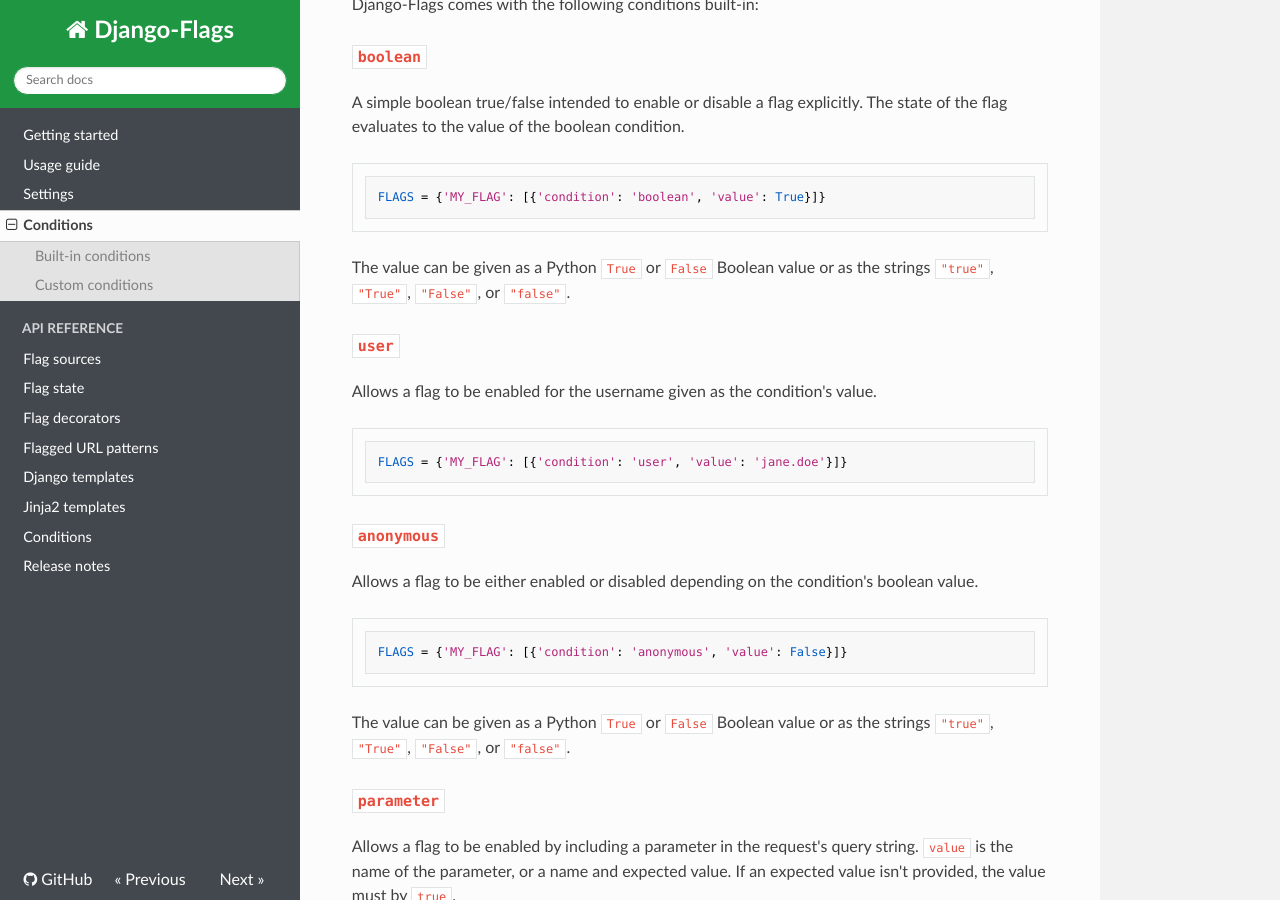
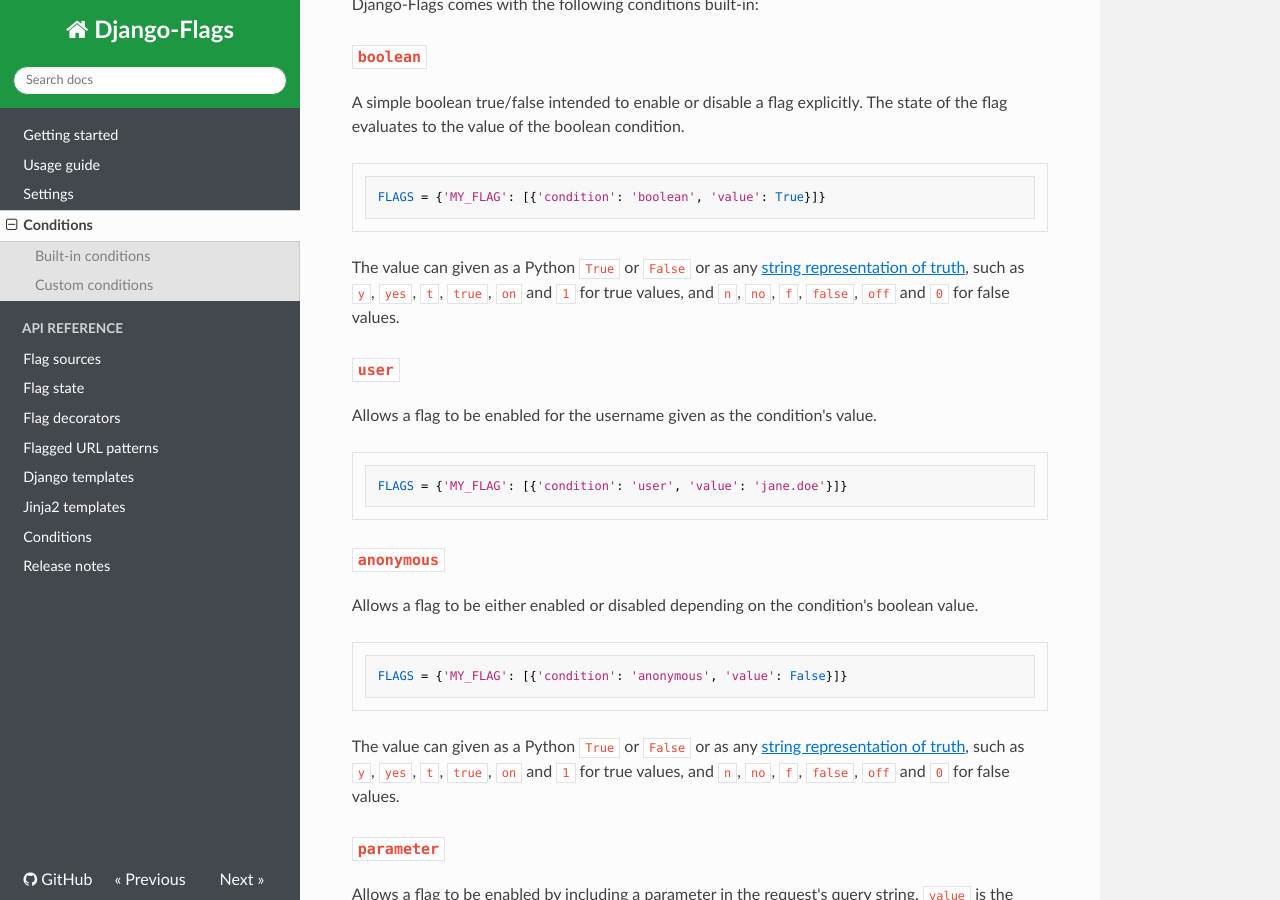
Before and after one commit to cfpb/django-flags, an MkDocs documentation site: the page built from docs/conditions.md, in a window 1280 px wide and 900 px high, scrolled down 223 px. Built offline with MkDocs 1.6.1, drawn with Linux system fonts in a browser that asks for light colours; nearby versions of some CDN libraries; old or Windows-style settings are respelled for this version of MkDocs.

Commit message:
Document possible values of boolean conditions

````diff
--- a/docs/conditions.md
+++ b/docs/conditions.md
@@ -8,11 +8,12 @@
 
 A simple boolean true/false intended to enable or disable a flag explicitly. The state of the flag evaluates to the value of the boolean condition.
 
+
 ```python
 FLAGS = {'MY_FLAG': [{'condition': 'boolean', 'value': True}]}
 ```
 
-The value can be given as a Python `True` or `False` Boolean value or as the strings `"true"`, `"True"`, `"False"`, or `"false"`.
+The value can given as a Python `True` or `False` or  as any [string representation of truth](https://docs.python.org/3/distutils/apiref.html#distutils.util.strtobool), such as `y`, `yes`, `t`, `true`, `on` and `1` for true values, and `n`, `no`, `f`, `false`, `off` and `0` for false values.
 
 ### `user`
 
@@ -30,7 +31,7 @@
 FLAGS = {'MY_FLAG': [{'condition': 'anonymous', 'value': False}]}
 ```
 
-The value can be given as a Python `True` or `False` Boolean value or as the strings `"true"`, `"True"`, `"False"`, or `"false"`.
+The value can given as a Python `True` or `False` or  as any [string representation of truth](https://docs.python.org/3/distutils/apiref.html#distutils.util.strtobool), such as `y`, `yes`, `t`, `true`, `on` and `1` for true values, and `n`, `no`, `f`, `false`, `off` and `0` for false values.
 
 ### `parameter`
 
````
